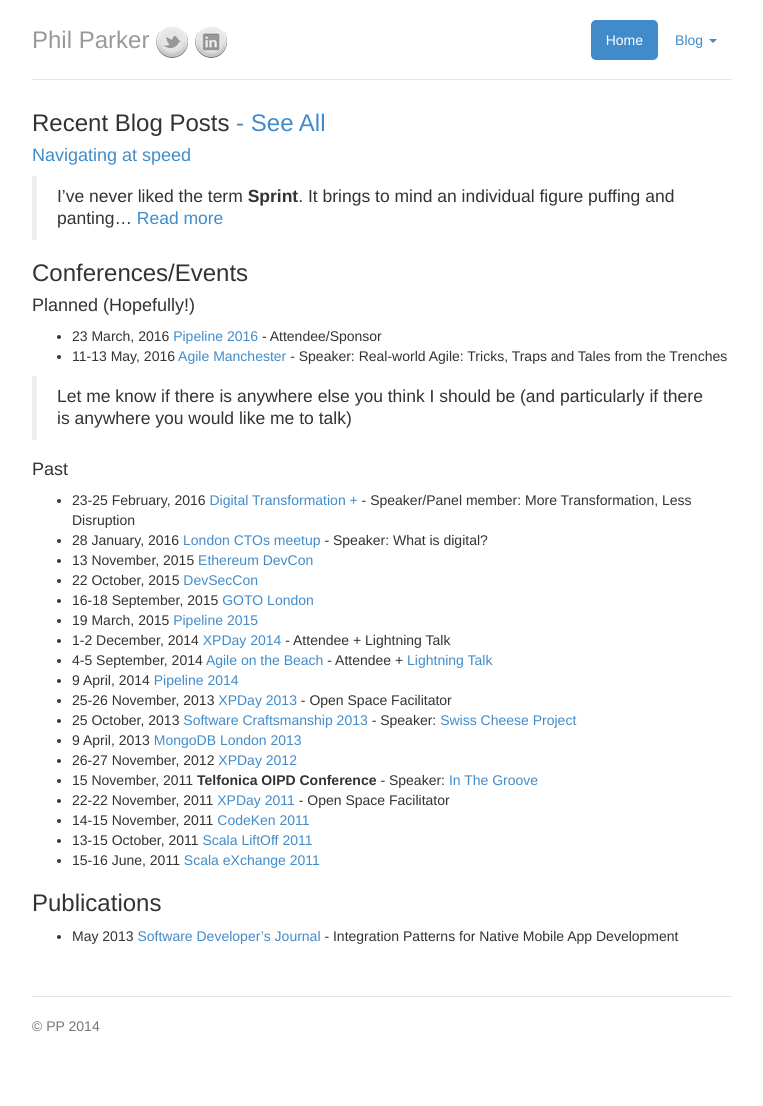
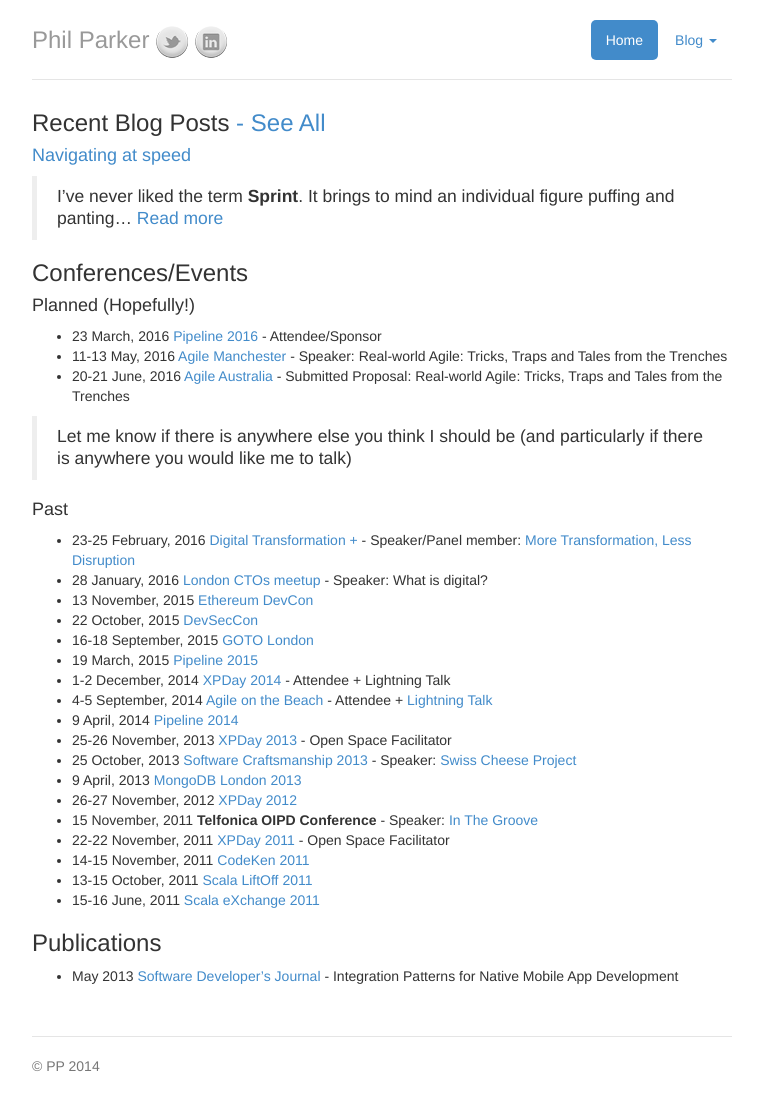
Before and after one commit to parker0phil/parker0phil.github.io, a Jekyll site: the page built from index.md, in a window 1280 px wide. Shown: the whole page, without its empty margins (258-1021 px from the left). Built offline with Jekyll 4.4.1, drawn with Linux system fonts in a browser that asks for light colours; before the commit the page ends 1066 px from its top, so only the background shows below that.

Commit message:
updated conferences

```diff
--- a/index.md
+++ b/index.md
@@ -16,12 +16,13 @@
 
 - 23 March, 2016 [Pipeline 2016](http://web.pipelineconf.info/) - Attendee/Sponsor
 - 11-13 May, 2016 [Agile Manchester](http://agilemanchester.net/2016/sessions/index.php?session=503) - Speaker: Real-world Agile: Tricks, Traps and Tales from the Trenches
+- 20-21 June, 2016 [Agile Australia](http://agileaustralia.com.au/) - Submitted Proposal: Real-world Agile: Tricks, Traps and Tales from the Trenches
 
 > Let me know if there is anywhere else you think I should be (and particularly if there is anywhere you would like me to talk)
 
 #### Past
 
-- 23-25 February, 2016 [Digital Transformation +](http://www.digitaltransformationplus.com/conference-day-one---february-24th-2016-agendaday) - Speaker/Panel member: More Transformation, Less Disruption
+- 23-25 February, 2016 [Digital Transformation +](http://www.digitaltransformationplus.com/conference-day-one---february-24th-2016-agendaday) - Speaker/Panel member: [More Transformation, Less Disruption](http://www.cxnetwork.com/cx-digital/videos/how-do-bbc-and-merlin-entertainments-make-the-most/)
 - 28 January, 2016 [London CTOs meetup](http://www.meetup.com/LondonCTOs/) - Speaker: What is digital?
 - 13 November, 2015 [Ethereum DevCon](https://devcon.ethereum.org/)
 - 22 October, 2015 [DevSecCon](https://www.devseccon.com/)
```
